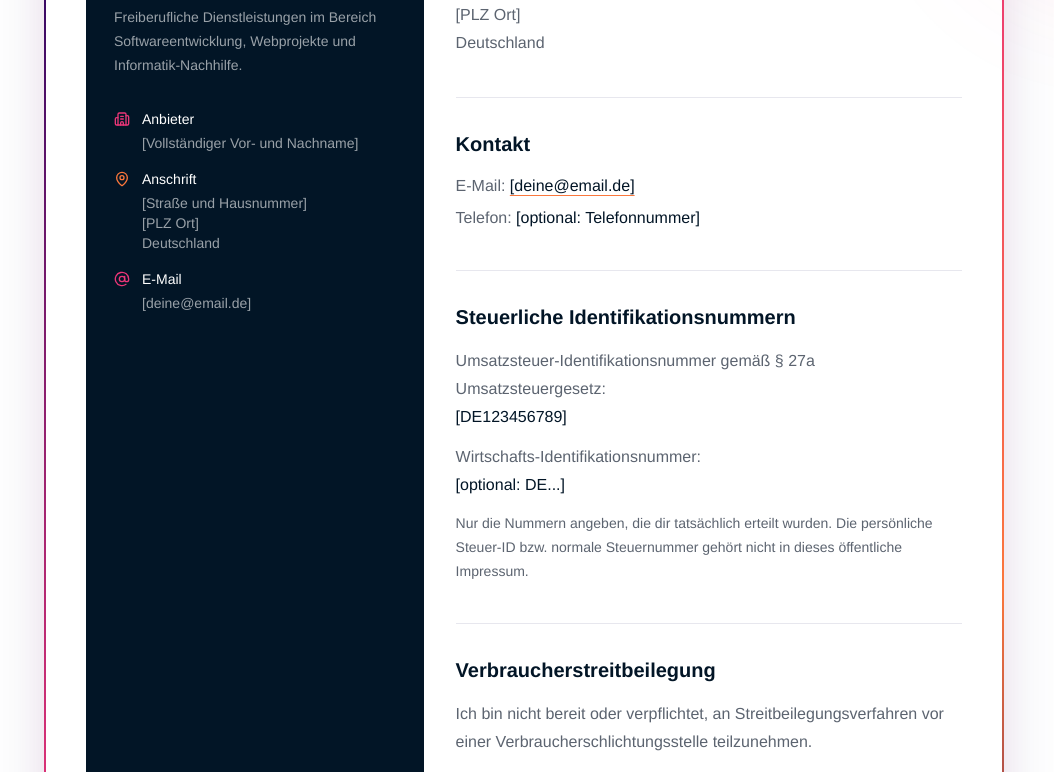
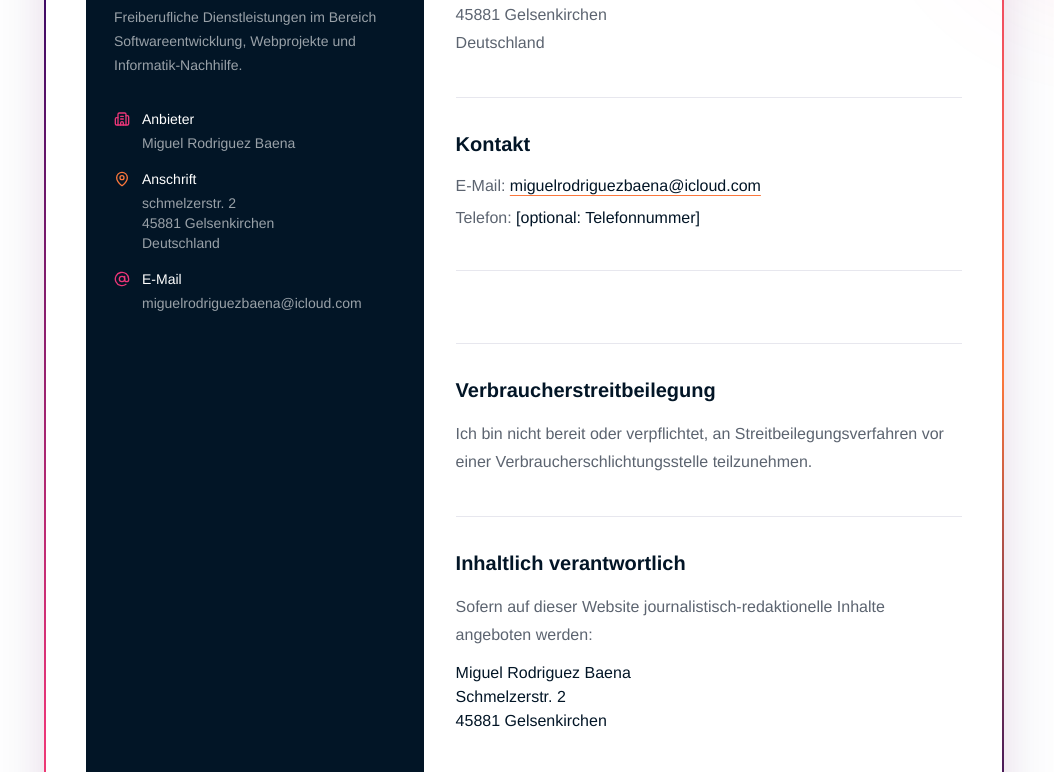
Before and after one commit to mcodinglius/codeausmpott, a Next.js app: page /impressum in a window 1280 px wide. Shown: the part 540-1312 px from the top of the page, without its empty margins (116-1170 px from the left). Built offline with nearby package versions, Linux system fonts and the light colour scheme.

Commit message:
fix(): impressum

```diff
--- a/app/impressum/page.tsx
+++ b/app/impressum/page.tsx
@@ -90,7 +90,7 @@ export default function ImpressumPage() {
     <div>
         <div className="font-medium">Anbieter</div>
         <div className="mt-1 text-white/60">
-        [Vollständiger Vor- und Nachname]
+        Miguel Rodriguez Baena
         </div>
         </div>
         </div>
@@ -100,9 +100,9 @@ export default function ImpressumPage() {
     <div>
         <div className="font-medium">Anschrift</div>
         <div className="mt-1 text-white/60">
-        [Straße und Hausnummer]
+        schmelzerstr. 2
         <br />
-        [PLZ Ort]
+        45881 Gelsenkirchen
         <br />
         Deutschland
         </div>
@@ -114,7 +114,7 @@ export default function ImpressumPage() {
     <div>
         <div className="font-medium">E-Mail</div>
         <div className="mt-1 text-white/60">
-        [deine@email.de]
+        miguelrodriguezbaena@icloud.com
         </div>
         </div>
         </div>
@@ -133,12 +133,12 @@ export default function ImpressumPage() {
 
         <div className="mt-5 leading-7 text-[var(--color-text-soft)]">
     <p className="font-medium text-[var(--color-text)]">
-        [Vollständiger Vor- und Nachname]
+        Miguel Rodriguez Baena
         </p>
         <p>
-        [Straße und Hausnummer]
+       schmelzerstr. 2
         <br />
-        [PLZ Ort]
+        45881 Gelsenkirchen
         <br />
         Deutschland
         </p>
@@ -152,10 +152,10 @@ export default function ImpressumPage() {
         <p>
             E-Mail:{" "}
     <a
-        href="mailto:DEINE_EMAIL"
+        href="mailto:miguelrodriguezbaena@icloud.com"
     className="font-medium text-[var(--color-text)] underline decoration-[var(--color-accent-orange)] underline-offset-4"
         >
-        [deine@email.de]
+        miguelrodriguezbaena@icloud.com
         </a>
         </p>
 
@@ -169,34 +169,6 @@ export default function ImpressumPage() {
     </section>
 
     <section className="border-t border-[var(--color-border)] pt-8">
-    <h2 className="text-xl font-bold">
-        Steuerliche Identifikationsnummern
-    </h2>
-
-    <div className="mt-4 space-y-3 leading-7 text-[var(--color-text-soft)]">
-        <p>
-            Umsatzsteuer-Identifikationsnummer gemäß § 27a
-    Umsatzsteuergesetz:
-        <br />
-        <span className="font-medium text-[var(--color-text)]">
-            [DE123456789]
-            </span>
-            </p>
-
-            <p>
-            Wirtschafts-Identifikationsnummer:
-    <br />
-    <span className="font-medium text-[var(--color-text)]">
-        [optional: DE...]
-    </span>
-    </p>
-    </div>
-
-    <p className="mt-3 text-sm leading-6 text-[var(--color-text-soft)]">
-        Nur die Nummern angeben, die dir tatsächlich erteilt wurden.
-        Die persönliche Steuer-ID bzw. normale Steuernummer gehört
-    nicht in dieses öffentliche Impressum.
-    </p>
     </section>
 
     <section className="border-t border-[var(--color-border)] pt-8">
@@ -222,11 +194,11 @@ export default function ImpressumPage() {
         </p>
 
         <p className="mt-3">
-        [Vollständiger Vor- und Nachname]
+        Miguel Rodriguez Baena
         <br />
-        [Straße und Hausnummer]
+        Schmelzerstr. 2
         <br />
-        [PLZ Ort]
+        45881 Gelsenkirchen
         </p>
         </section>
 
```
